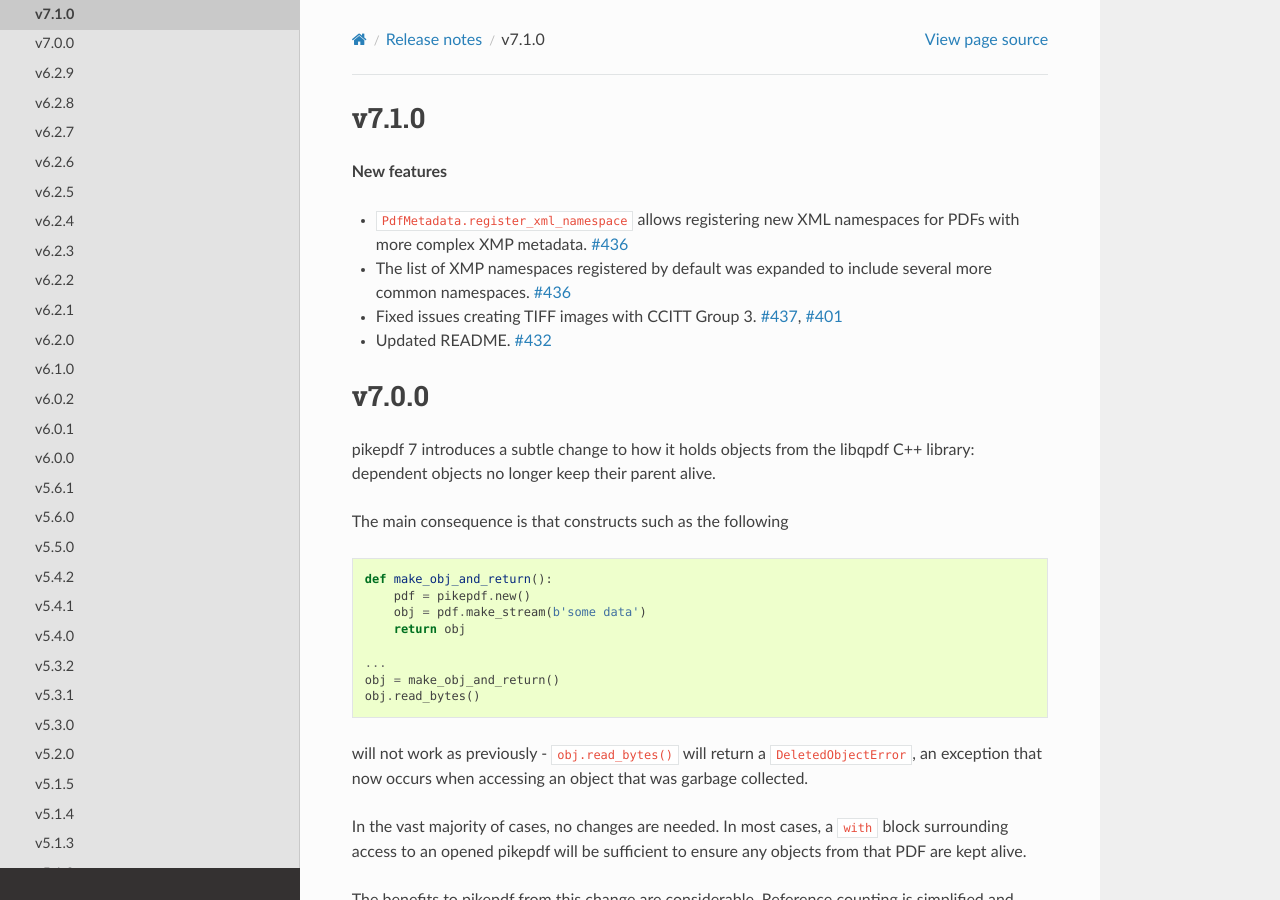
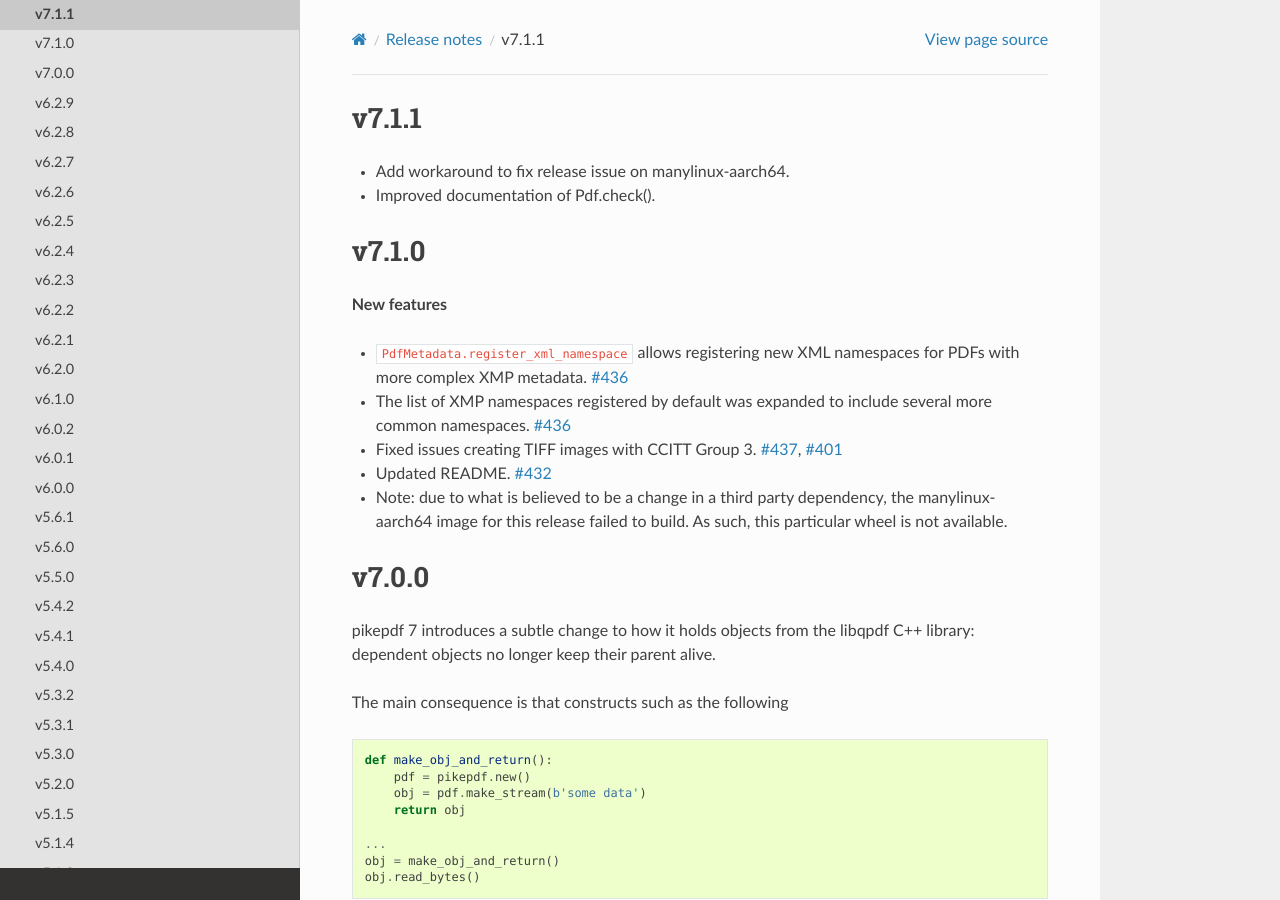
Before and after one commit to pikepdf/pikepdf, a Sphinx documentation site: the page built from docs/releasenotes/version7.rst, in a window 1280 px wide and 900 px high. Built offline with Sphinx 7.4.7 and the Read the Docs theme 2.0.0, drawn with Linux system fonts in a browser that asks for light colours; the version number could not be read and is left out.

Commit message:
v7.1.1 release notes

```diff
--- a/docs/releasenotes/version7.rst
+++ b/docs/releasenotes/version7.rst
@@ -1,3 +1,9 @@
+v7.1.1
+======
+
+- Add workaround to fix release issue on manylinux-aarch64.
+- Improved documentation of Pdf.check().
+
 v7.1.0
 ======
 
@@ -9,6 +15,9 @@
   more common namespaces. :issue:`436`
 - Fixed issues creating TIFF images with CCITT Group 3. :issue:`437,401`
 - Updated README. :issue:`432`
+- Note: due to what is believed to be a change in a third party dependency, the
+  manylinux-aarch64 image for this release failed to build. As such, this particular
+  wheel is not available.
 
 v7.0.0
 ======
```
